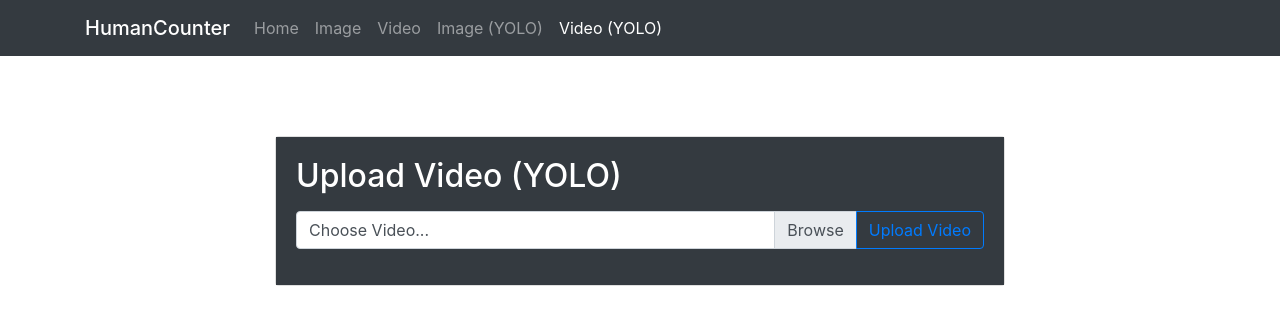
After one commit to JakeJazokas/HumanCounter, a Django app: page /yolo_video/ in a window 1280 px wide. The commit adds this page. Shown: the top 325 px of the page. Run offline with Django 3.2, Linux system fonts and the light colour scheme; some libraries are stand-ins or nearby versions.

Commit message:
Added templates for yolo img/vid

```diff
--- a/HumanCounter/settings.py
+++ b/HumanCounter/settings.py
@@ -40,6 +40,8 @@ INSTALLED_APPS = [
     'web_interface',
     'upload_image',
     'upload_video',
+    'upload_image_yolo',
+    'upload_video_yolo',
 ]
 
 MIDDLEWARE = [
--- a/HumanCounter/templates/base.html
+++ b/HumanCounter/templates/base.html
@@ -23,12 +23,18 @@
               <li class="nav-item {% if request.resolver_match.url_name == 'web_interface' %}active{% endif %}">
                 <a class="nav-link" href="{% url 'web_interface' %}">Home</a>
               </li>
-              <li class="nav-item {% if 'image' in request.path %}active{% endif %}">
-                  <a class="nav-link" href="{% url 'upload_image' %}">Image</a>
-                </li>
-                <li class="nav-item {% if 'video' in request.path %}active{% endif %}">
-                  <a class="nav-link" href="{% url 'upload_video' %}">Video</a>
-                </li>
+              <li class="nav-item {% if request.resolver_match.url_name == 'upload_image' %}active{% endif %}">
+                <a class="nav-link" href="{% url 'upload_image' %}">Image</a>
+              </li>
+              <li class="nav-item {% if request.resolver_match.url_name == 'upload_video' %}active{% endif %}">
+                <a class="nav-link" href="{% url 'upload_video' %}">Video</a>
+              </li>
+              <li class="nav-item {% if request.resolver_match.url_name == 'upload_image_yolo' %}active{% endif %}">
+                <a class="nav-link" href="{% url 'upload_image_yolo' %}">Image (YOLO)</a>
+              </li>
+              <li class="nav-item {% if request.resolver_match.url_name == 'upload_video_yolo' %}active{% endif %}">
+                <a class="nav-link" href="{% url 'upload_video_yolo' %}">Video (YOLO)</a>
+              </li>
             </ul>
           </div>
       </div>
--- a/HumanCounter/urls.py
+++ b/HumanCounter/urls.py
@@ -24,6 +24,8 @@ urlpatterns = [
     path('', include('web_interface.urls')),
     path('image/', include('upload_image.urls')),
     path('video/', include('upload_video.urls')),
+    path('yolo_image/', include('upload_image_yolo.urls')),
+    path('yolo_video/', include('upload_video_yolo.urls')),
 ]
 
 if settings.DEBUG:
--- /dev/null
+++ b/upload_image_yolo/urls.py
@@ -0,0 +1,6 @@
+from django.urls import path
+from upload_image_yolo import views
+
+urlpatterns = [
+    path('', views.upload_image_yolo, name='upload_image_yolo'),
+]
--- a/upload_video/views.py
+++ b/upload_video/views.py
@@ -17,11 +17,8 @@ def upload_video(request):
         fs = FileSystemStorage()
         name = fs.save(uploaded_video.name, uploaded_video)
         context['upload_url'] = fs.url(name)
-
         video_name = detectVideo(name)
         context['counted_url'] = fs.url(video_name)
-
-        print(fs.url(video_name))
     return render(request, 'upload_video.html', context)
 
 #create the mask
@@ -89,5 +86,4 @@ def detectVideo(video_name):
     cap.release()
     out.release()
 
-    # name = fs.save('counted_2_' + video_name, fs.open(os.path.abspath(os.path.join(MEDIA_ROOT, name))))
     return name
--- /dev/null
+++ b/upload_video_yolo/templates/upload_video_yolo.html
@@ -0,0 +1,64 @@
+{% extends "base.html" %}
+
+{% block page_content %}
+    <div class="row justify-content-center">
+        <div class="col-lg-8 col-md-10">
+            <div class="card mb-4">
+                <div class="card-body" style="background-color: #343a40;">
+                    <h2>Upload Video (YOLO)</h2>
+                    <form method="POST" enctype="multipart/form-data">
+                        {% csrf_token %}
+                        <div class="input-group mb-3">
+                            <div class="custom-file">
+                                <input type="file" class="custom-file-input" id="inputGroupFile02" name="video">
+                                <label class="custom-file-label" for="inputGroupFile02">Choose Video...</label>
+                            </div>
+                            <div class="input-group-append">
+                                <button type="submit" class="btn btn-outline-primary">Upload Video</button>
+                            </div>
+                        </div>
+                        <script>
+                            $('#inputGroupFile02').on('change',function(){
+                                //get the file name
+                                var fileName = $(this).val().replace("C:\\fakepath\\", "");
+                                //replace the "Choose a file" label
+                                $(this).next('.custom-file-label').html(fileName);
+                            })
+                        </script>
+                    </form>
+                </div>
+            </div>
+        </div>
+    </div>
+
+    {% if upload_url %}
+    <div class="row justify-content-center">
+        <div class="col-lg-8 col-md-10">
+            <div class="card mb-4">
+                <div class="card-body" style="background-color: #343a40;">
+                    <h2>Uploaded Video</h2>
+                    <video width='100%' controls>
+                        <source src='{{ upload_url }}' type="video/mp4">
+                    </video>
+                </div>
+            </div>
+        </div>
+    </div>
+    {% endif %}
+
+    {% if counted_url %}
+    <div class="row justify-content-center">
+        <div class="col-lg-8 col-md-10">
+            <div class="card mb-4">
+                <div class="card-body" style="background-color: #343a40;">
+                    <h2>Counted Video</h2>
+                    <video width='100%' controls>
+                        <source src='{{ counted_url }}' type="video/mp4">
+                    </video>
+                </div>
+            </div>
+        </div>
+    </div>
+    {% endif %}
+
+{% endblock %}
--- /dev/null
+++ b/upload_video_yolo/urls.py
@@ -0,0 +1,6 @@
+from django.urls import path
+from upload_video_yolo import views
+
+urlpatterns = [
+    path('', views.upload_video_yolo, name='upload_video_yolo'),
+]
--- a/upload_video_yolo/views.py
+++ b/upload_video_yolo/views.py
@@ -1,3 +1,13 @@
 from django.shortcuts import render
+from django.core.files.storage import FileSystemStorage
+from HumanCounter.settings import MEDIA_ROOT
 
 # Create your views here.
+def upload_video_yolo(request):
+    context = {}
+    if request.method == 'POST':
+        uploaded_video = request.FILES['video']
+        fs = FileSystemStorage()
+        name = fs.save(uploaded_video.name, uploaded_video)
+        context['upload_url'] = fs.url(name)
+    return render(request, 'upload_video_yolo.html', context)
```
Also changed, not shown: upload_image_yolo/templates/upload_image_yolo.html (added, +60 -0 lines), upload_image_yolo/views.py (+10 -0 lines).
